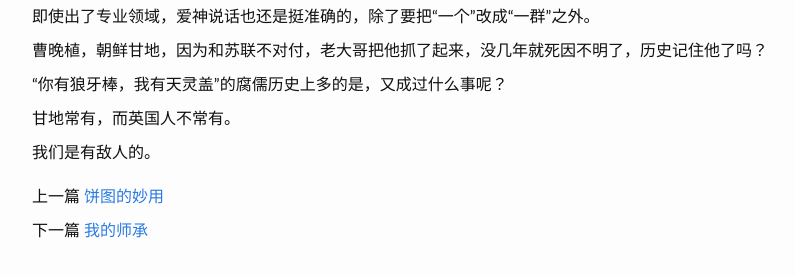
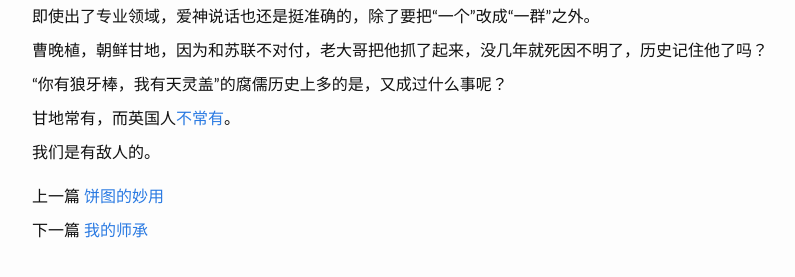
Before and after one commit to tcya/tcya.github.io, a Jekyll site: the page built from _posts/2017-07-20-xiaobo.html, in a window 1280 px wide. Shown: the part 290-567 px from the top of the page, without its empty margins (228-1023 px from the left). Built offline with Jekyll 4.4.1, drawn with Linux system fonts in a browser that asks for light colours; comment, search, counter and statistics services are not loaded; some of the changed lines change nothing that is shown.

Commit message:
Add a link for Reflections on Gandhi by Orwell

```diff
--- a/_posts/2017-07-20-xiaobo.html
+++ b/_posts/2017-07-20-xiaobo.html
@@ -22,7 +22,7 @@
 
 <p>“你有狼牙棒，我有天灵盖”的腐儒历史上多的是，又成过什么事呢？</p>
 
-<p>甘地常有，而英国人不常有。</p>
+<p>甘地常有，而英国人<a href="https://twitter.com/xiaodingyu/status/193648434400591873">不常有</a>。</p>
 
 <p>我们是有敌人的。</p>
 </body>
```
